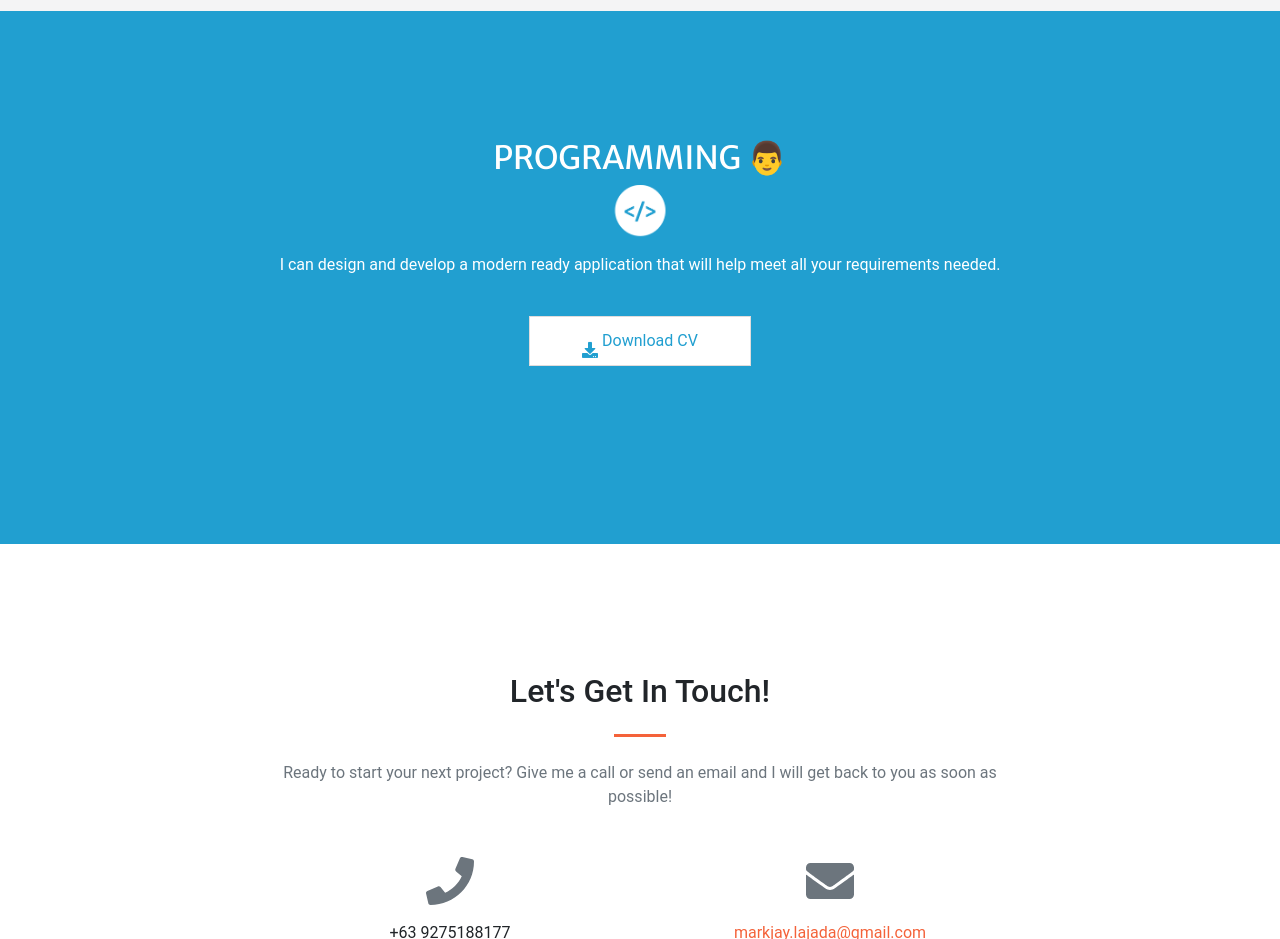
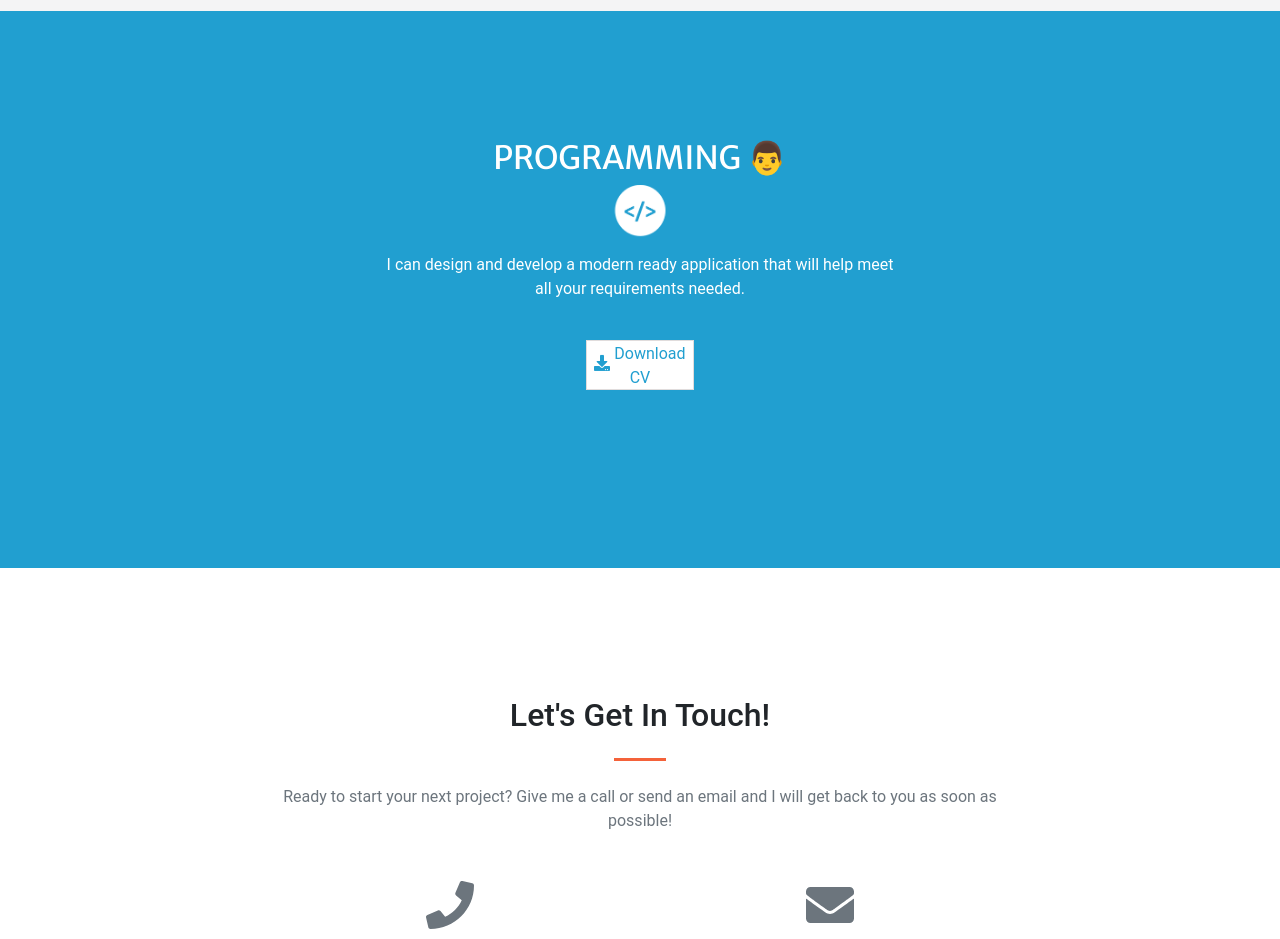
Before and after one commit to markjay18/mj.ladz.portfolio, a plain HTML site: page index.html in a window 1280 px wide. Shown: the part 2940-3879 px from the top of the page. Drawn offline with nearby package versions, Linux system fonts and the light colour scheme.

Commit message:
Update index.html

```diff
--- a/index.html
+++ b/index.html
@@ -235,11 +235,15 @@
          <!-- Call to action-->
         <section class="page-section text-white resume">
             <div class="container text-center">
+                <div class="row justify-content-center">
+                    <div class="col-lg-6 text-center">
                         <h2 class="mt-0">PROGRAMMING 👨</h2>
                         <img class="dev" src="assets/img/dev.png">
                         <p class="mb-4 text-center word" style="font-family: 'Roboto', sans-serif;">I can design and develop a modern ready application that will help meet all your requirements needed.
                         </p>
                         <a href="resume.html" target="_blank"><button class="dl-cv"><i class="fas fa-download" data-toggle="tooltip" title="facebook" aria-hidden="true"></i> Download CV</button></a>
+                    </div>
+                </div>
             </div>
         </section>
         <!-- Contact-->
```
